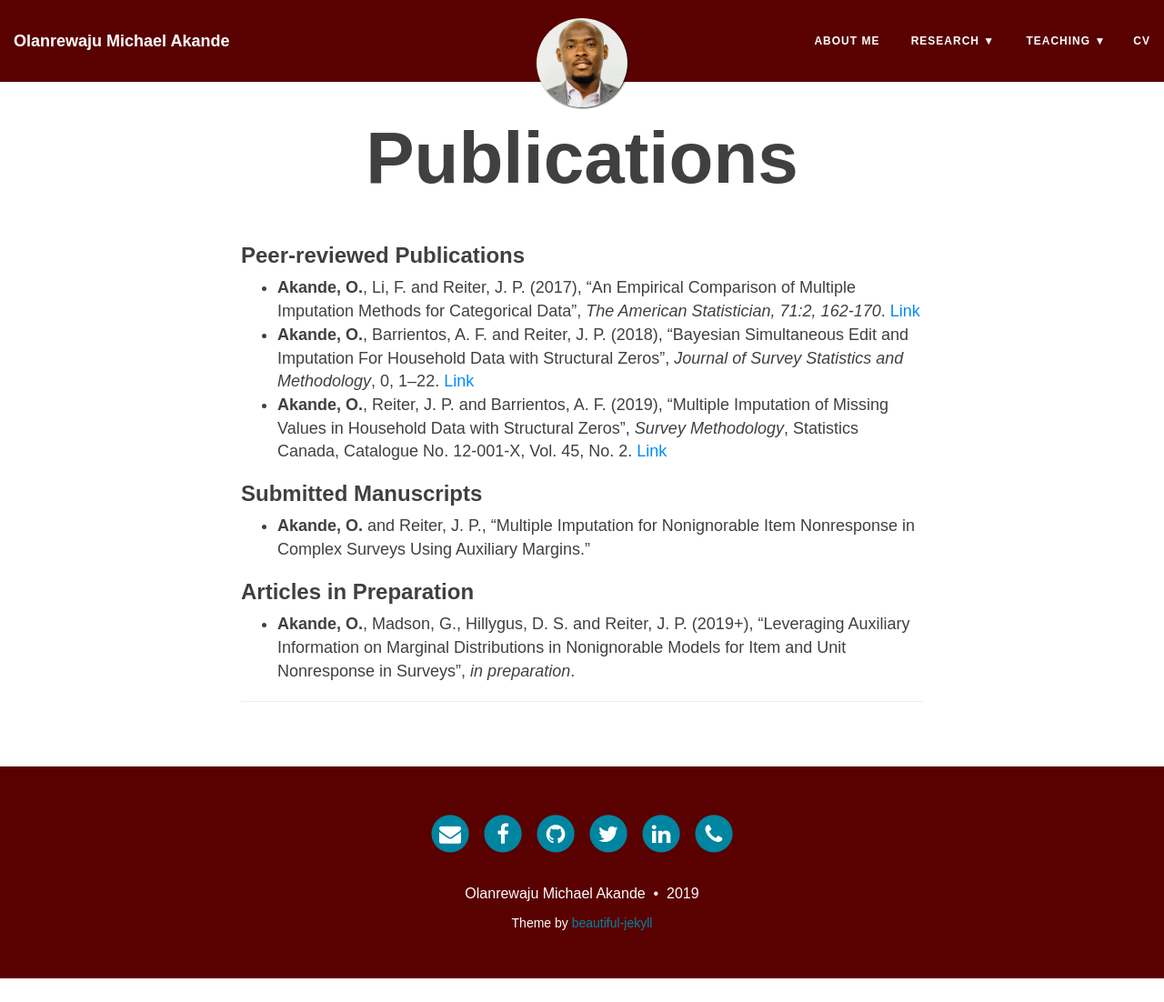
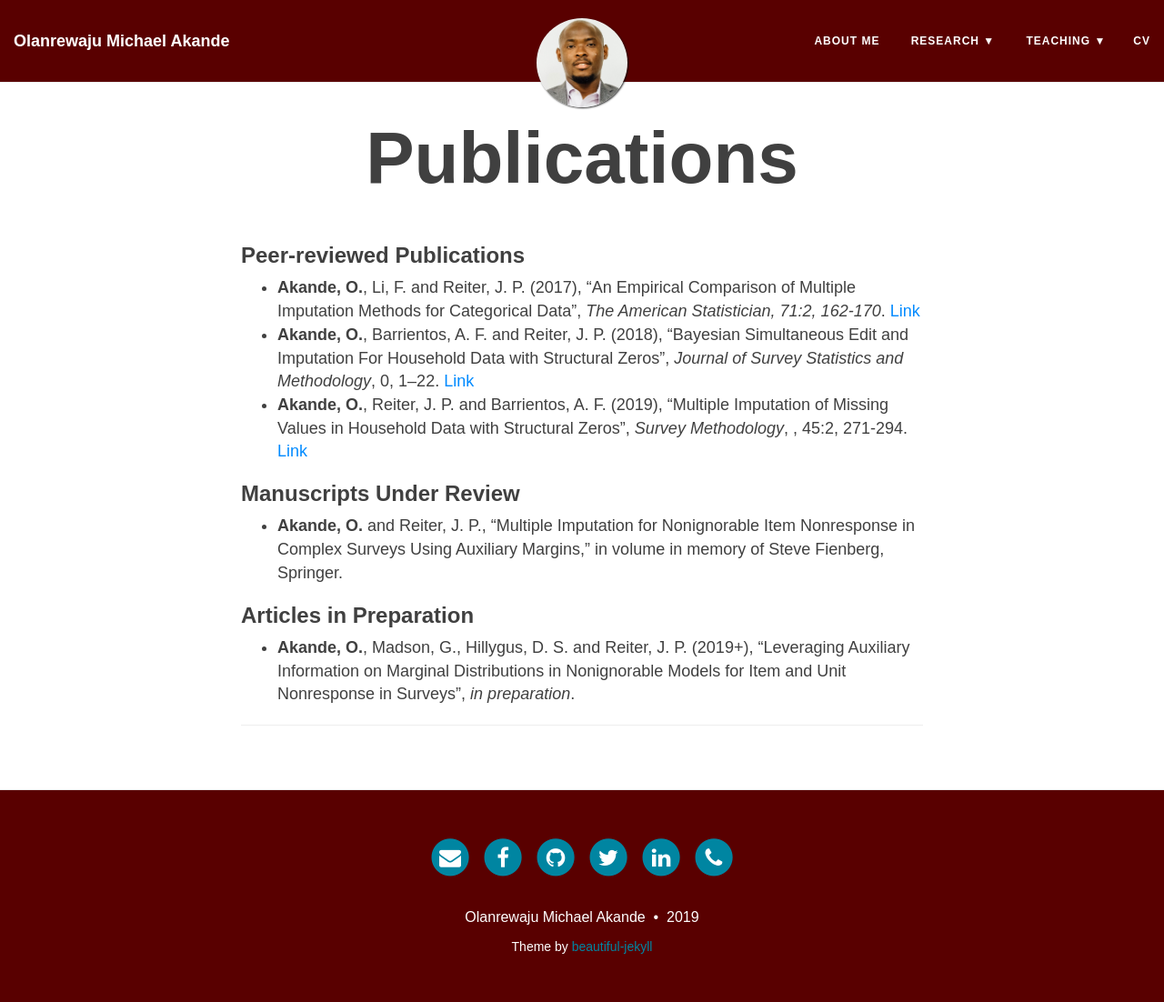
Before and after one commit to akandelanre/akandelanre.github.io, a Jekyll site: the page built from publications.md, in a window 1280 px wide and 1102 px high. Shown: the whole window at 91% size. Built offline with Jekyll 4.4.1, drawn with Linux system fonts in a browser that asks for light colours; nearby versions of some CDN libraries.

Commit message:
Update citation

```diff
--- a/publications.md
+++ b/publications.md
@@ -6,10 +6,10 @@ title: Publications
 ### Peer-reviewed Publications
 - **Akande, O.**, Li, F. and Reiter, J. P. (2017), "An Empirical Comparison of Multiple Imputation Methods for Categorical Data", _The American Statistician, 71:2, 162-170_. [Link](http://amstat.tandfonline.com/eprint/64x4hfgkSgQPXwGrBSRV/full)
 - **Akande, O.**, Barrientos, A. F. and Reiter, J. P. (2018), "Bayesian Simultaneous Edit and Imputation For Household Data with Structural Zeros", _Journal of Survey Statistics and Methodology_, 0, 1–22. [Link](https://dx.doi.org/10.1093/jssam/smy022)
-- **Akande, O.**, Reiter, J. P. and Barrientos, A. F. (2019), "Multiple Imputation of Missing Values in Household Data with Structural Zeros", _Survey Methodology_, Statistics Canada, Catalogue No. 12-001-X, Vol. 45, No. 2.  [Link](https://www150.statcan.gc.ca/n1/pub/12-001-x/2019002/article/00005-eng.htm6)
+- **Akande, O.**, Reiter, J. P. and Barrientos, A. F. (2019), "Multiple Imputation of Missing Values in Household Data with Structural Zeros", _Survey Methodology_, , 45:2, 271-294. [Link](https://www150.statcan.gc.ca/n1/pub/12-001-x/2019002/article/00005-eng.htm)
 
-### Submitted Manuscripts
-- **Akande, O.** and Reiter, J. P., "Multiple Imputation for Nonignorable Item Nonresponse in Complex Surveys Using Auxiliary Margins."
+### Manuscripts Under Review
+- **Akande, O.** and Reiter, J. P., "Multiple Imputation for Nonignorable Item Nonresponse in Complex Surveys Using Auxiliary Margins,"  in volume in memory of Steve Fienberg, Springer.
 
 ### Articles in Preparation
 - **Akande, O.**, Madson, G., Hillygus, D. S. and Reiter, J. P. (2019+), "Leveraging Auxiliary Information on Marginal Distributions in Nonignorable Models for Item and Unit Nonresponse in Surveys", _in preparation_.
```
Also changed, not shown: 1 other file.
